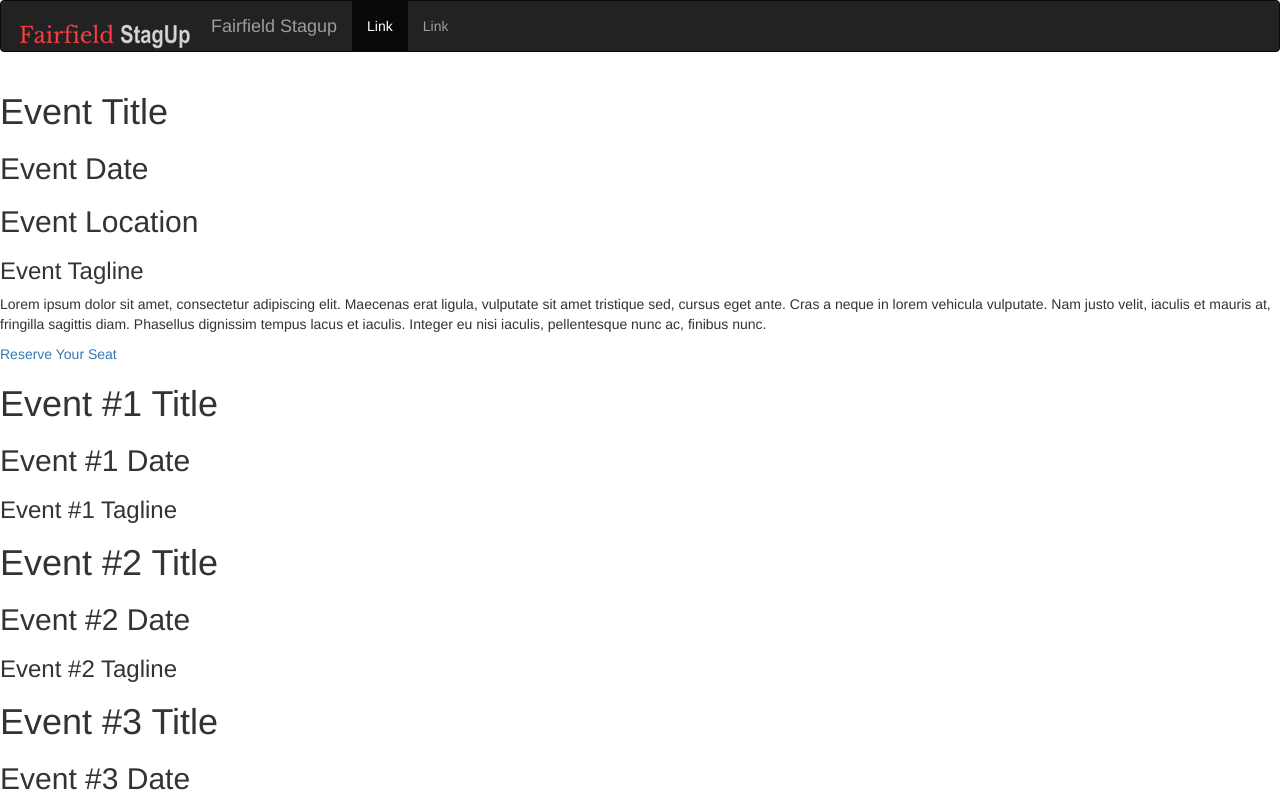
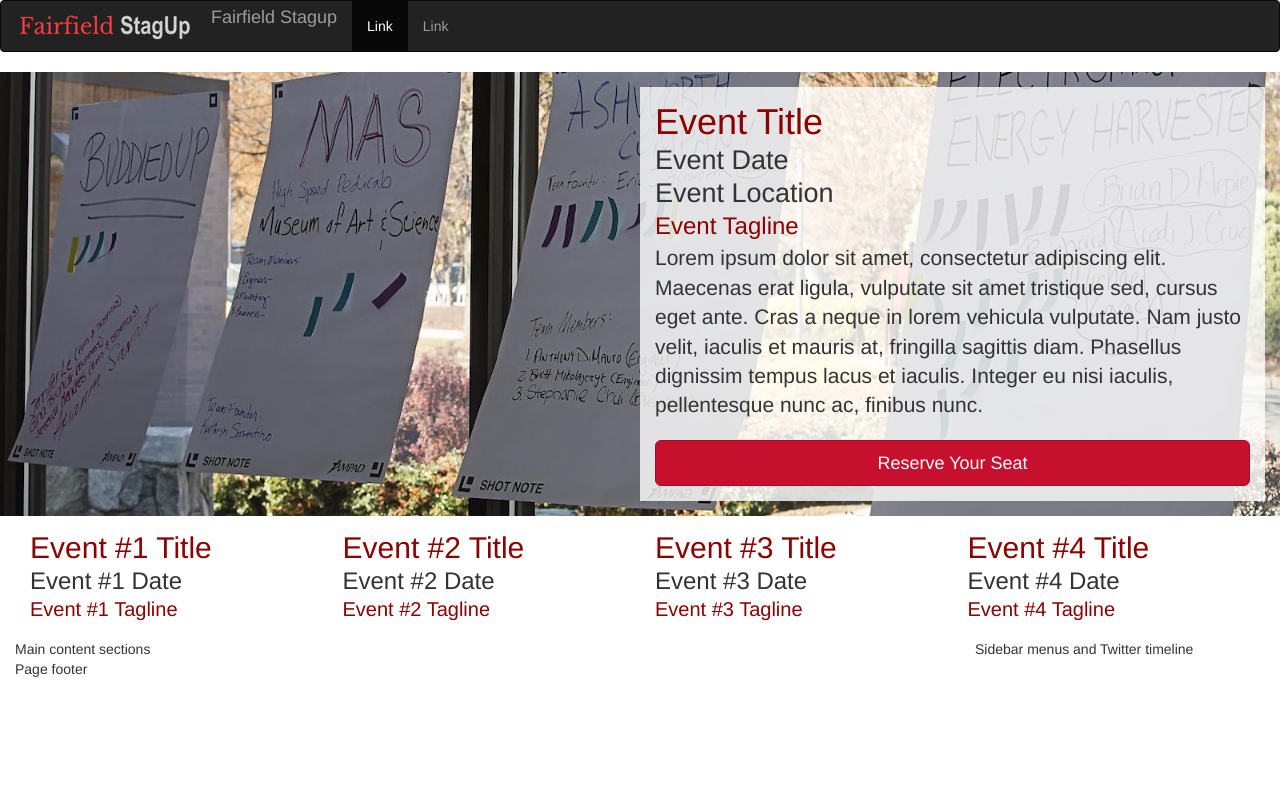
Before and after one commit to sebberkowitz/stagup-bootstrap, a plain HTML site: page index.html in a window 1280 px wide. Shown: the top 800 px of the page. Drawn offline with nearby package versions, Linux system fonts and the light colour scheme; files whose address does not match are found by name.

Commit message:
Completed Part 4 new

```diff
--- a/index.html
+++ b/index.html
@@ -9,7 +9,7 @@
 
     <!-- Bootstrap -->
       <link rel="stylesheet" href="https://maxcdn.bootstrapcdn.com/bootstrap/3.3.5/css/bootstrap.min.css">
-
+      <link rel="stylesheet" href="assets/css/styles.css">
     <!-- HTML5 shim and Respond.js for IE8 support of HTML5 elements and media queries -->
     <!-- WARNING: Respond.js doesn't work if you view the page via file:// -->
     <!--[if lt IE 9]>
@@ -56,37 +56,37 @@
     </header>
     <section class="feature-panel">
   <div class="featured-events-top row">
-    <div class="featured-text-container">
+    <div class="featured-text-container col-sm-8 col-sm-offset-4 col-md-6 col-md-offset-6">
        <h1>Event Title</h1>
        <h2>Event Date</h2>
        <h2>Event Location</h2>
        <h3>Event Tagline</h3>
-       <p>Lorem ipsum dolor sit amet, consectetur adipiscing elit.
+       <p class="lead">Lorem ipsum dolor sit amet, consectetur adipiscing elit.
        Maecenas erat ligula, vulputate sit amet tristique sed,
        cursus eget ante. Cras a neque in lorem vehicula vulputate.
        Nam justo velit, iaculis et mauris at, fringilla sagittis diam.
        Phasellus dignissim tempus lacus et iaculis.
        Integer eu nisi iaculis, pellentesque nunc ac, finibus nunc.</p>
-       <a href="#">Reserve Your Seat</a>
+       <a href="#" class="btn btn-primary btn-lg btn-block">Reserve Your Seat</a>
      </div>
   </div>
   <div class="featured-events-bottom row">
-    <div class="featured-event-teaser">
+    <div class="featured-event-teaser col-md-3 col-sm-6">
        <h1>Event #1 Title</h1>
        <h2>Event #1 Date</h2>
        <h3>Event #1 Tagline</h3>
      </div>
-     <div class="featured-event-teaser">
+     <div class="featured-event-teaser col-md-3 col-sm-6">
        <h1>Event #2 Title</h1>
        <h2>Event #2 Date</h2>
        <h3>Event #2 Tagline</h3>
      </div>
-     <div class="featured-event-teaser">
+     <div class="featured-event-teaser col-md-3 col-sm-6">
        <h1>Event #3 Title</h1>
        <h2>Event #3 Date</h2>
        <h3>Event #3 Tagline</h3>
      </div>
-     <div class="featured-event-teaser">
+     <div class="featured-event-teaser col-md-3 col-sm-6">
        <h1>Event #4 Title</h1>
        <h2>Event #4 Date</h2>
        <h3>Event #4 Tagline</h3>
```
